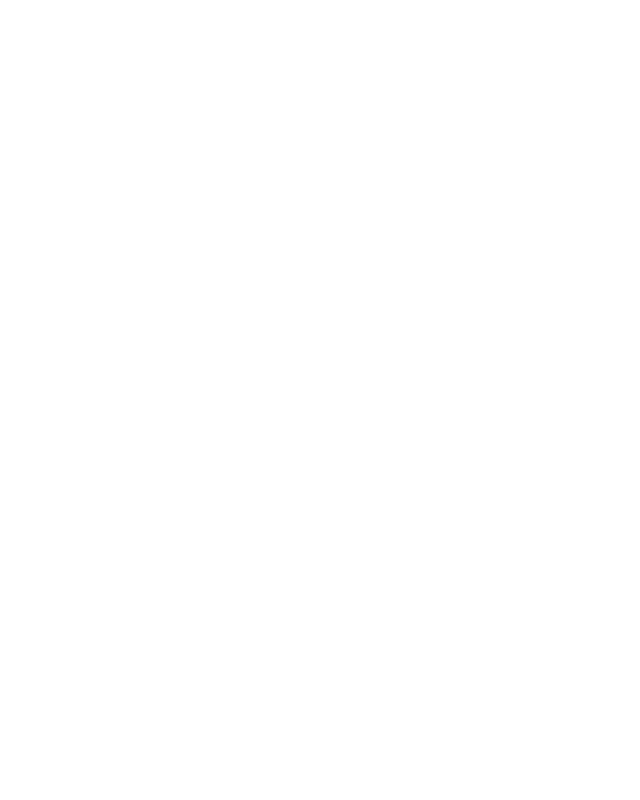
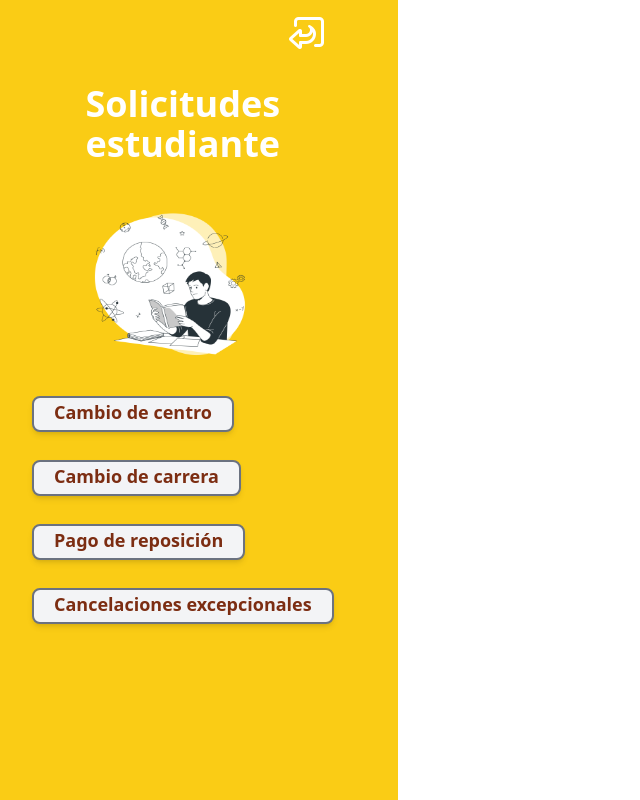
Before and after one commit to dimasjavier0/Registro3.0, a React (Vite) app in the folder Front-End/: page /principalSolicitudes in a window 1280 px wide. Before the commit this address had no page. Shown: the whole page, without its empty margins (0-640 px from the left). Built offline with nearby package versions, Linux system fonts and the light colour scheme.

Commit message:
Solicitudes Estudiantes (Pantalla)

```diff
--- a/Front-End/src/App.jsx
+++ b/Front-End/src/App.jsx
@@ -17,6 +17,7 @@
 import LayoutEstudiante from './layout/LayoutEstudiante';
 import LayoutDocente from './layout/LayoutDocente';
 import SubirVideoFormulario from './pages/AsignarVideo';
+import LayoutSolicitudes from './layout/LayoutSolicitudes';
 
 
 function App() {
@@ -50,6 +51,10 @@
             <Route path='perfilEstudiante/:numeroCuenta' element={<PerfilEstudiante/>} />
         </Route>
 
+        <Route path='/principalSolicitudes' element={<LayoutSolicitudes/>}>
+
+        </Route>
+
         <Route path='/principalDocente' element={<LayoutDocente/>}>
             <Route path='clasesAsignadas' element={<Dc_ClasesAsignadas/>} />
             <Route path='videosporasignatura' element={<SubirVideoFormulario/>} />
--- a/Front-End/src/components/HeaderEstudiante.jsx
+++ b/Front-End/src/components/HeaderEstudiante.jsx
@@ -32,6 +32,12 @@
                         </button>
                     </Link>
 
+                    <Link to='/principalSolicitudes'>
+                        <button className='transition bg-gray-100 block mt-7 ml-8 text-orange-900 font-bold text-lg ease-in-out  hover:scale-110 shadow-md hover:shadow-white rounded-lg py-0 px-5 border-gray-500 border-2 pb-1'>
+                            Solicitudes
+                        </button>
+                    </Link>
+
                     <Link to='#'>
                         <button className='transition bg-gray-100 block mt-7 ml-8 text-orange-900 font-bold text-lg ease-in-out  hover:scale-110 shadow-md hover:shadow-white rounded-lg py-0 px-5 border-gray-500 border-2 pb-1'>
                             Certificado Académico
--- /dev/null
+++ b/Front-End/src/components/HeaderSolicitudes.jsx
@@ -0,0 +1,57 @@
+import React from 'react'
+import { Link } from 'react-router-dom'
+function HeaderSolicitudes() {
+
+return (
+    <div className='h-full flex fixed'>
+        <aside className=' bg-yellow-400'>
+                <div className=' mt-5'>
+                <Link
+                to='/principalEstudiante'
+                className=" ml-72 ">
+                <i className="text-white fa-regular fa-share-from-square fa-rotate-180 fa-2xl"></i>
+                </Link>
+                </div>
+                <div className=' mr-16'>
+                <div>
+                <h1 className='text-4xl ml-8
+                font-black text-center text-white mt-10'>Solicitudes <br />
+                <p>estudiante</p>
+                </h1>
+                <img className=' w-44 h-40 ml-20 mb-8 mt-10' src="/img/vista-estudiante.png" alt="Seguridad" />
+
+                <nav>
+                <Link to='#'>
+                    <button className='transition bg-gray-100 text-orange-900 ml-8 font-bold text-lg ease-in-out  hover:scale-110 shadow-md hover:shadow-white rounded-lg py-0 px-5 border-gray-500 border-2 pb-1'>
+                        Cambio de centro
+                    </button>
+                </Link>
+
+                <Link to='#'>
+                    <button className='transition bg-gray-100 block mt-7 ml-8 text-orange-900 font-bold text-lg ease-in-out  hover:scale-110 shadow-md hover:shadow-white rounded-lg py-0 px-5 border-gray-500 border-2 pb-1'>
+                        Cambio de carrera
+                    </button>
+                </Link>
+
+                <Link to='#'>
+                    <button className='transition bg-gray-100 block mt-7 ml-8 text-orange-900 font-bold text-lg ease-in-out  hover:scale-110 shadow-md hover:shadow-white rounded-lg py-0 px-5 border-gray-500 border-2 pb-1'>
+                        Pago de reposición
+                    </button>
+                </Link>
+
+                <Link to='#'>
+                    <button className='transition bg-gray-100 block mt-7 ml-8 text-orange-900 font-bold text-lg ease-in-out  hover:scale-110 shadow-md hover:shadow-white rounded-lg py-0 px-5 border-gray-500 border-2 pb-1'>
+                        Cancelaciones excepcionales
+                    </button>
+                </Link>
+            </nav>
+
+            </div>
+            </div>
+        </aside>
+    </div>
+
+    )
+}
+
+export default HeaderSolicitudes
--- /dev/null
+++ b/Front-End/src/layout/LayoutSolicitudes.jsx
@@ -0,0 +1,21 @@
+import React from 'react'
+import HeaderSolicitudes from '../components/HeaderSolicitudes'
+import { Outlet } from 'react-router-dom'
+
+function LayoutSolicitudes() {
+
+    return (
+        <div className='grid grid-cols-3 '>
+
+            <div className='col-span-1'>
+            <HeaderSolicitudes/>
+            </div>
+
+            <main className="col-span-2">
+            <Outlet />
+            </main>
+        </div>
+    )
+}
+
+export default LayoutSolicitudes
--- a/Front-End/src/pages/OlvideContraseña.jsx
+++ b/Front-End/src/pages/OlvideContraseña.jsx
@@ -7,7 +7,6 @@
 function OlvideContraseña() {
   const [email, setEmail] = useState('');
   const [alerta, setAlerta] = useState({});
-  const [respuestaServidor, setRespuestaServidor] = useState(null);
 
   async function handleSubmit(e) {
     e.preventDefault();
@@ -27,7 +26,7 @@
     const respuesta = await axios.put(url, data);
 
 
-    const mensajePersonalizado = `Se ha enviado un correo al correo: ${email}. Con mensaje: ${respuesta}`;
+    const mensajePersonalizado = `Se ha enviado un correo al correo: ${email}. Con mensaje: ${respuesta.data.mensaje}`;
 
     setAlerta({
       mensaje: mensajePersonalizado,
@@ -68,22 +67,6 @@
             <div className='bg-white p-8 rounded-xl shadow-lg border w-10/12 ml-10'>
                 <h2 className='text-indigo-600 mb-6 text-3xl text-center font-black font-label uppercase '>Recupera Tu Cuenta <br /><span className='text-black'>UNAH</span></h2>
 
-                {respuestaServidor && (
-            <div>
-              {respuestaServidor.result ? (
-                <p>
-                  Se ha enviado un correo al correo: {email}. Con mensaje:{' '}
-                  {respuestaServidor.mensaje}
-                </p>
-              ) : (
-                <p>
-                  Hubo un problema al procesar la solicitud. Por favor,
-                  inténtalo de nuevo.
-                </p>
-              )}
-            </div>
-          )}
-
                 {mensaje && <AlertaError
                     alerta={alerta}
                 />}
@@ -117,13 +100,7 @@
                         </Link>
 
                     </div>
-
-
                 </form>
-
-
-
-
             </div>
             </div>
         </>
```
